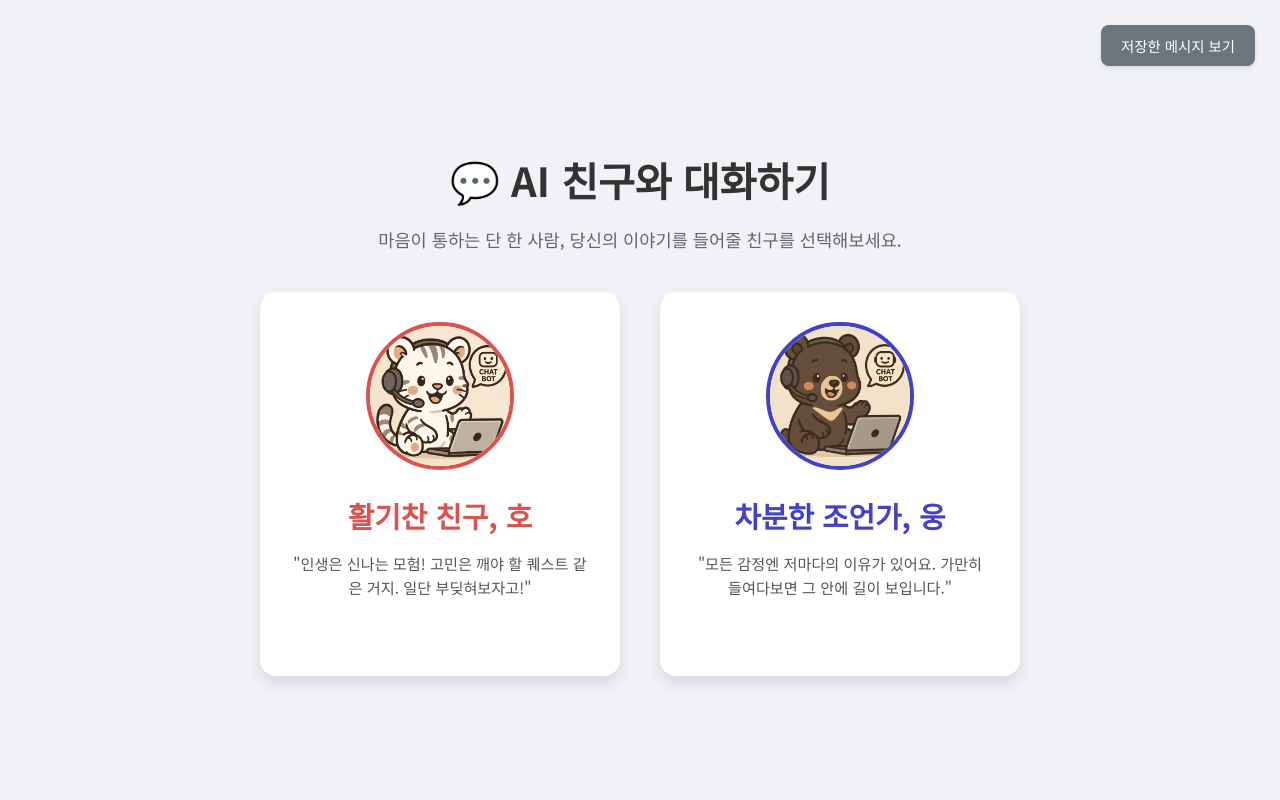
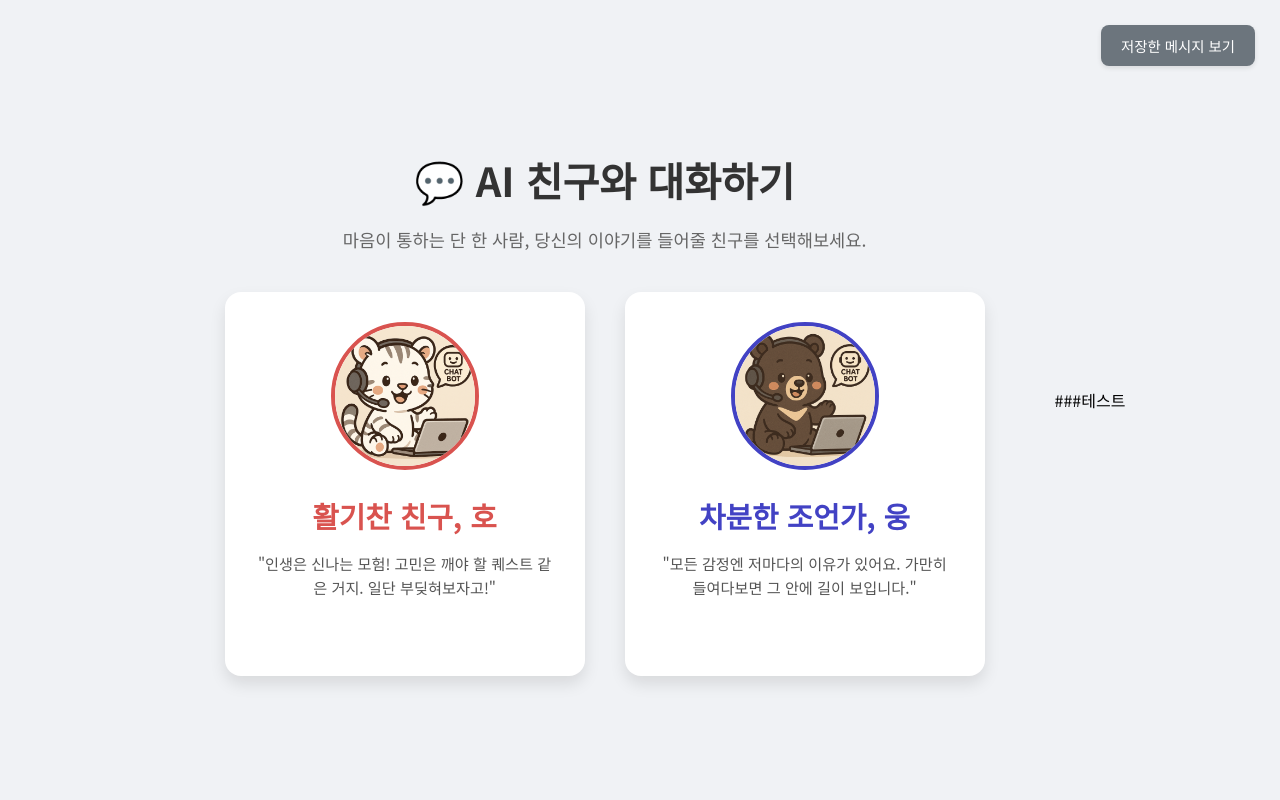
Before and after one commit to dhalstjd01/untitled3, a Flask app: page / in a window 1280 px wide. Run offline with Flask 3, Linux system fonts and the light colour scheme.

```diff
--- a/AIchat/templates/index.html
+++ b/AIchat/templates/index.html
@@ -314,3 +314,5 @@
 </div>
 </body>
 </html>
+
+###테스트
```
